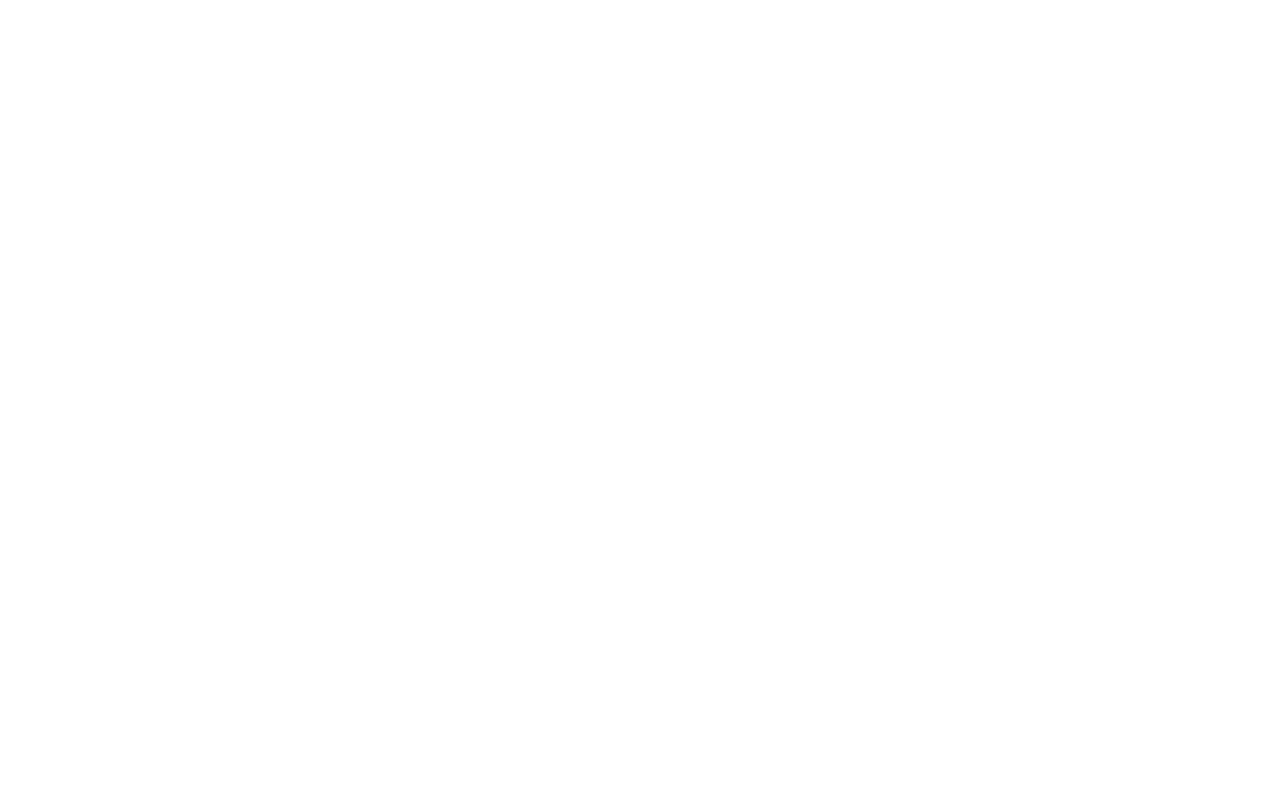
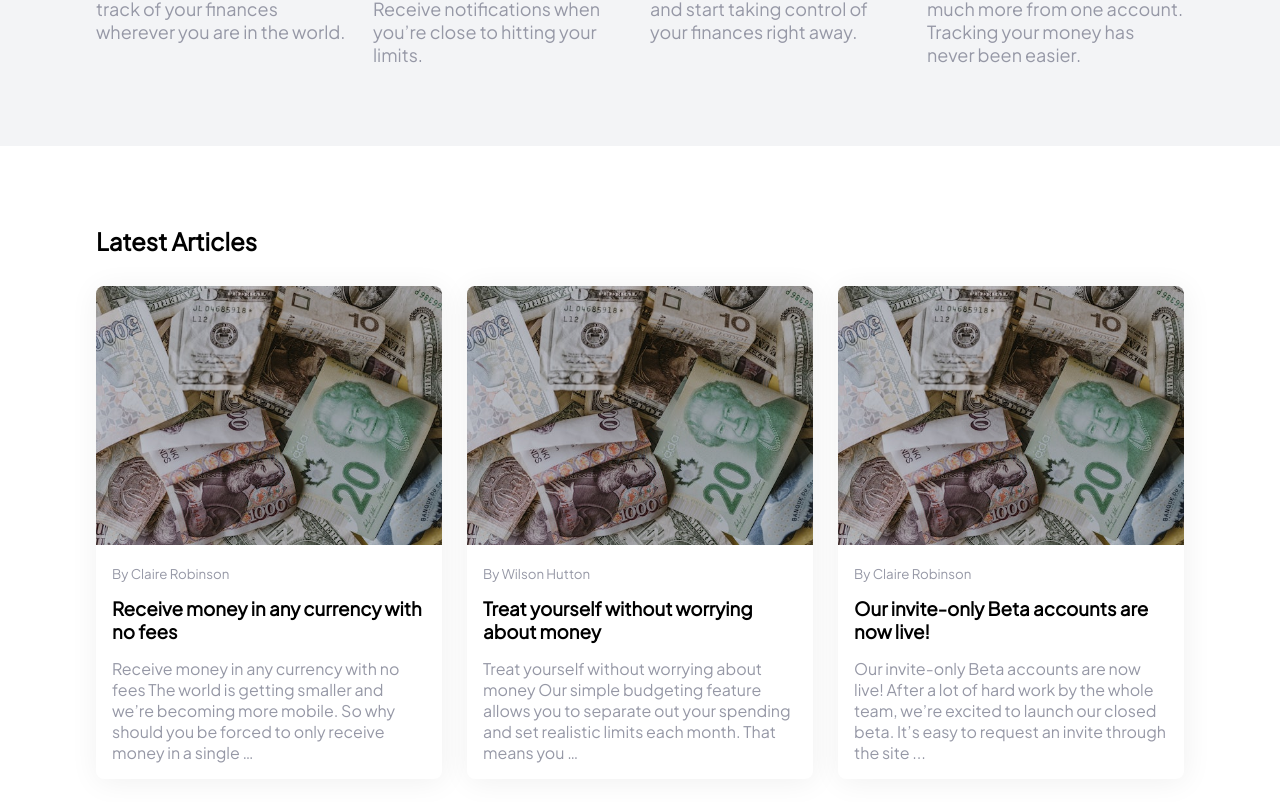
Before and after one commit to realkevinbrian/EasyBank-landing-page, a React (Create React App) app: page / in a window 1280 px wide. Shown: the part 1220-2022 px from the top of the page. Before the commit the page ends 1206 px from the top, so only its background shows below. Built offline with nearby package versions, Linux system fonts and the light colour scheme.

Commit message:
Implemented Articles Section Implememted API

```diff
--- /dev/null
+++ b/public/Database/articles.json
@@ -0,0 +1,21 @@
+[
+  {
+
+    "id" : 1,
+    "author": "Claire Robinson",
+    "title": "Receive money in any currency with no fees",
+    "text": "Receive money in any currency with no fees The world is getting smaller and we’re becoming more mobile. So why should you be forced to only receive money in a single …"
+  },
+  {
+    "id" : 2,
+    "author": "Wilson Hutton",
+    "title": "Treat yourself without worrying about money",
+    "text": "Treat yourself without worrying about money Our simple budgeting feature allows you to separate out your spending and set realistic limits each month. That means you …"
+  },
+  {
+    "id" : 3,
+    "author": "Claire Robinson",
+    "title": "Our invite-only Beta accounts are now live!",
+    "text": "Our invite-only Beta accounts are now live! After a lot of hard work by the whole team, we’re excited to launch our closed beta. It’s easy to request an invite through the site ..."
+  }
+]
--- a/src/App.js
+++ b/src/App.js
@@ -2,6 +2,7 @@
 import Navbar from "./components/Navbar";
 import Banner from "./components/Banner";
 import Features from "./components/Features"
+import Articles from  "./components/Articles"
 
 function App() {
   return (
@@ -9,6 +10,7 @@
       <Navbar />
       <Banner />
       <Features/>
+      <Articles/>
     </div>
   );
 }
--- /dev/null
+++ b/src/Hooks/useFetch.js
@@ -0,0 +1,32 @@
+import { useEffect, useState } from "react";
+
+export default function useFetch() {
+  const [loading, setLoading] = useState(false);
+  const [posts, setPosts] = useState(null);
+
+  useEffect(() => {
+    let mount = true;
+    setLoading(true);
+    try {
+      if (mount) {
+        fetch("Database/articles.json")
+          .then((resp) => resp.json())
+          .then((data) => {
+            setPosts(data);
+          })
+          .then(() => {
+            setLoading(false);
+          })
+          .catch((error) => console.log("error"));
+      }
+    } catch (error) {
+      console.error(error.getMessage());
+    }
+
+    return () => {
+      mount = false;
+    };
+  }, []);
+
+  return { posts, loading };
+}
--- /dev/null
+++ b/src/components/Articles/ArticleCard.js
@@ -0,0 +1,18 @@
+import React from "react";
+import { ArticleCardBody, ArticleCardWrapper } from "./styled";
+import sample from "../../Assets/images/image-currency.jpg";
+
+function ArticleCard({ data }) {
+  return (
+    <ArticleCardWrapper>
+      <img src={sample} alt="media" />
+      <ArticleCardBody>
+        <small>By {data.author}</small>
+        <h3>{data.title}</h3>
+        <p>{data.text}</p>
+      </ArticleCardBody>
+    </ArticleCardWrapper>
+  );
+}
+
+export default ArticleCard;
--- /dev/null
+++ b/src/components/Articles/index.js
@@ -0,0 +1,21 @@
+import React from "react";
+import useFetch from "../../Hooks/useFetch";
+import ArticleCard from "./ArticleCard";
+import { ArticlesContainer, ArticlesWrapper } from "./styled";
+
+function Articles() {
+  const { posts, loading } = useFetch();
+  return (
+    <ArticlesContainer>
+      <h2>Latest Articles</h2>
+      <ArticlesWrapper>
+        {loading && <h3>Loading</h3>}
+        {!loading &&
+          posts &&
+          posts.map((item) => <ArticleCard key={item.id} data={item}/>)}
+      </ArticlesWrapper>
+    </ArticlesContainer>
+  );
+}
+
+export default Articles;
--- /dev/null
+++ b/src/components/Articles/styled.js
@@ -0,0 +1,39 @@
+import styled from "styled-components";
+
+export const ArticlesContainer = styled.section`
+  display: flex;
+  flex-direction: column;
+  gap: 30px;
+`;
+export const ArticlesWrapper = styled.div`
+  display: grid;
+  grid-template-columns: repeat(auto-fit, minmax(250px, 1fr));
+  gap: 25px;
+`;
+
+export const ArticleCardWrapper = styled.div`
+  border-radius: 8px;
+  img {
+    border-radius: inherit;
+    border-bottom-left-radius: 0;
+    border-bottom-right-radius: 0;
+    max-width: 100%;
+  }
+  background: white;
+  box-shadow: 1px 3px 30px #f0f0f0;
+`;
+export const ArticleCardBody = styled.div`
+  padding: 1rem;
+  display: flex;
+  flex-direction: column;
+  gap: 15px;
+
+  small {
+    color: ${({ theme }) => theme.Colors.GrayishBlue};
+  }
+
+  p {
+    font-size: 1rem;
+    color: ${({ theme }) => theme.Colors.GrayishBlue};
+  }
+`;
--- a/src/components/Features/styled.js
+++ b/src/components/Features/styled.js
@@ -4,8 +4,6 @@
   display: flex;
   flex-direction: column;
   gap: 20px;
-  padding-top: 5rem;
-  padding-bottom: 5rem;
   background-color: ${({ theme }) => theme.Colors.LightGrayishBlue};
 
   #subtitle {
--- a/src/components/Navbar/styled.js
+++ b/src/components/Navbar/styled.js
@@ -5,6 +5,8 @@
   flex-direction: row;
   align-items: center;
   justify-content: space-between;
+  padding-top: 2rem;
+  padding-bottom: 2rem;
 `;
 export const NavbarLogo = styled.div``;
 export const NavbarItemWrapper = styled.div`
--- a/src/index.css
+++ b/src/index.css
@@ -27,4 +27,6 @@
 
 section {
   padding: 1rem 6rem;
+  padding-top: 5rem;
+  padding-bottom: 5rem;
 }
```
